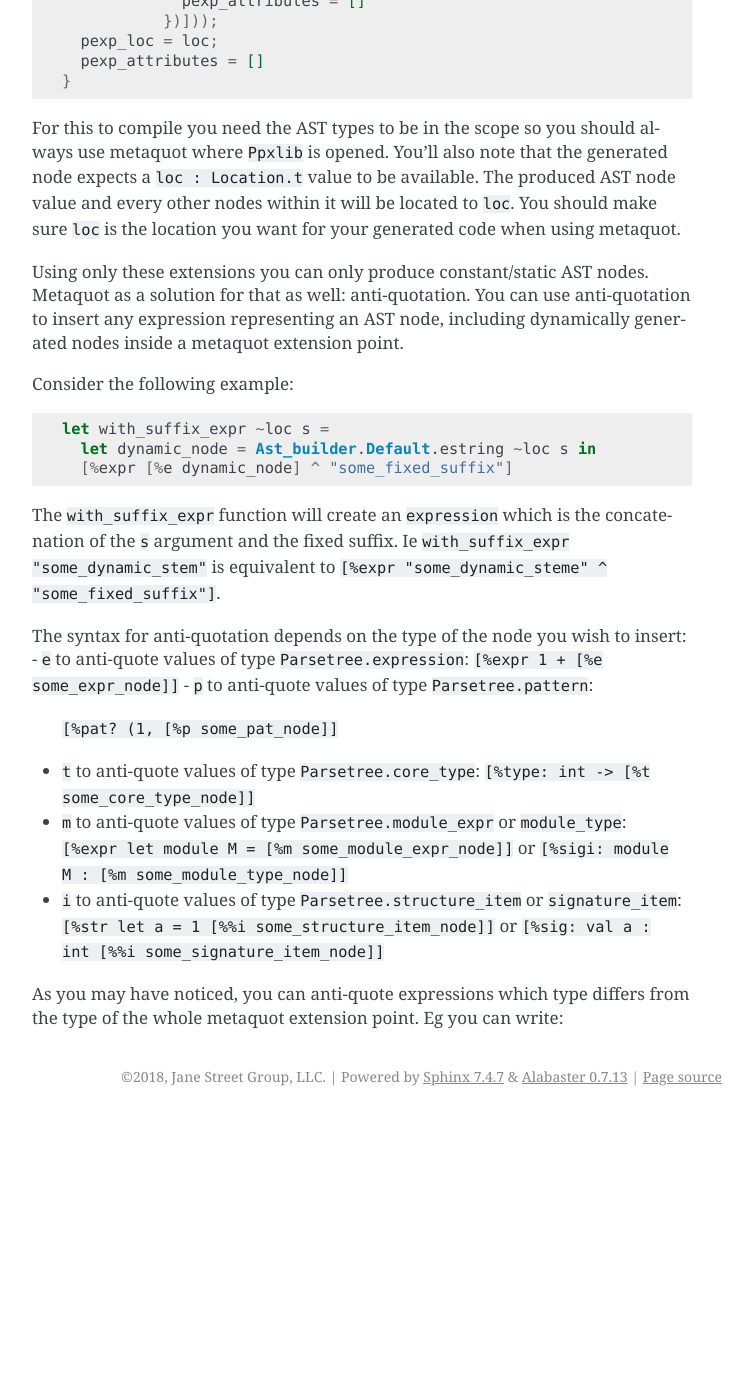
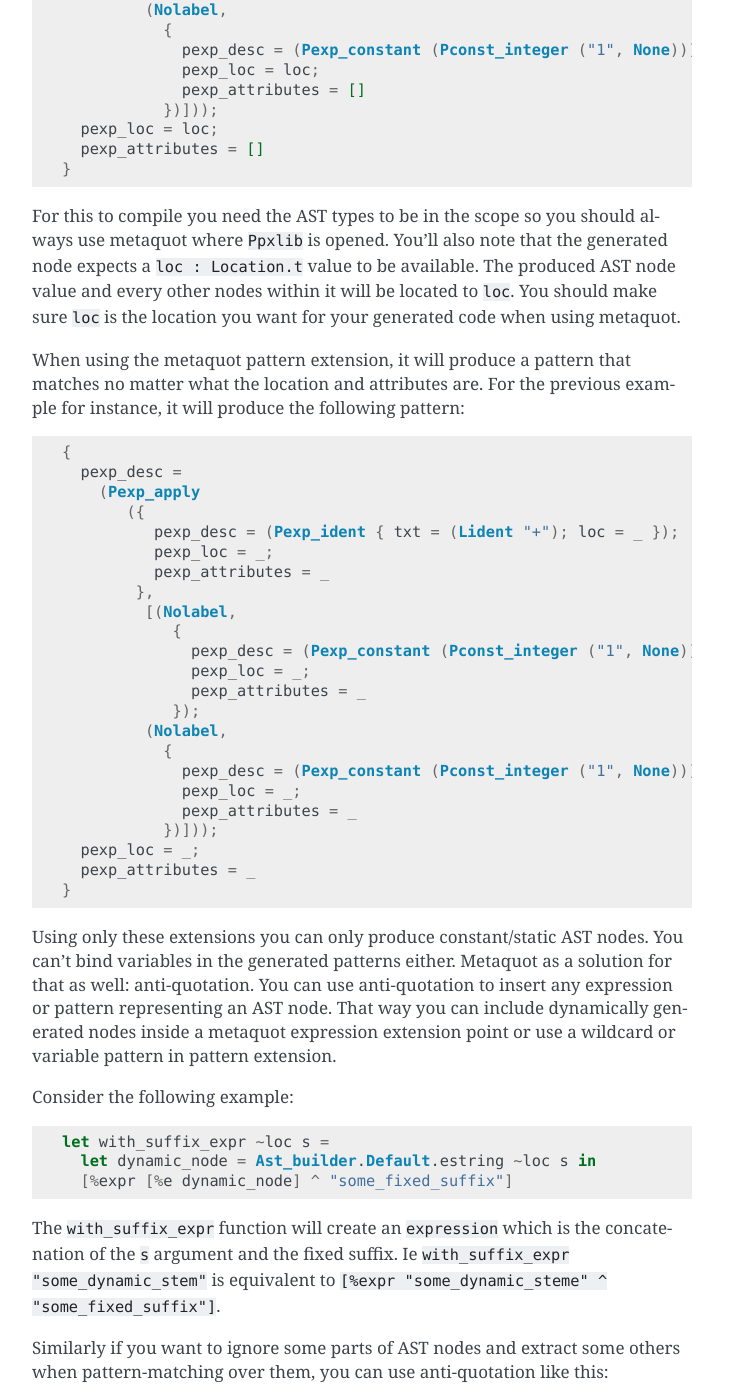
Before and after one commit to ocaml-ppx/ppxlib, a Sphinx documentation site: the page built from doc/ppx-for-plugin-authors.rst, in a window 1280 px wide and 1400 px high, scrolled down 1165 px. Shown: the whole window, without its empty margins (388-1141 px from the left). Built offline with Sphinx 7.4.7, drawn with Linux system fonts in a browser that asks for light colours; before the commit the page ends 2281 px from its top, so only the background shows below that; some of the changed text lies outside the part shown.

Commit message:
Add mention of the pattern extension
Signed-off-by: Nathan Rebours <nathan.p.rebours@gmail.com>

```diff
--- a/doc/ppx-for-plugin-authors.rst
+++ b/doc/ppx-for-plugin-authors.rst
@@ -19,8 +19,12 @@ To use metaquot you need to add it to the list of preprocessor for your PPX plug
            (name my_plugin_lib)
            (preprocess (pps ppxlib.metaquot)))
 
-Metaquot exposes different extensions. The extension you should use depends on the type of AST node
-you're trying to write. You can use the following extensions with the following syntax:
+Metaquot can be used both to write expressions of some of the AST types or to write pattern to
+match over those same types. The various extensions it exposes can be used in both contexts,
+expressions or patterns.
+
+The extension you should use depends on the type of AST node you're trying to write or to
+pattern-match over. You can use the following extensions with the following syntax:
 - ``expr`` for ``Parsetree.expression``: ``[%expr 1 + 1]``
 - ``pat`` for ``Parsetree.pattern``: ``[%pat? ("", _)]``
 - ``type`` for ``Parsetree.core_type``: ``[%type: int -> string]``
@@ -29,7 +33,8 @@ you're trying to write. You can use the following extensions with the following
 - ``str`` and ``sig`` respectively for ``Parsetree.structure`` and ``Parsetree.signature``. They use
   similar syntax to the ``_item`` extensions above as they are just a list of such items.
 
-If you consider the first example ``[%expr 1 + 1]``, metaquot will actually expand it into:
+If you consider the first example ``[%expr 1 + 1]``, in an expression context, metaquot will
+actually expand it into:
 
 .. code:: ocaml
 
@@ -63,9 +68,41 @@ You'll also note that the generated node expects a ``loc : Location.t`` value to
 produced AST node value and every other nodes within it will be located to ``loc``. You should make
 sure ``loc`` is the location you want for your generated code when using metaquot.
 
-Using only these extensions you can only produce constant/static AST nodes. Metaquot as a solution
-for that as well: anti-quotation. You can use anti-quotation to insert any expression representing
-an AST node, including dynamically generated nodes inside a metaquot extension point.
+When using the metaquot pattern extension, it will produce a pattern that matches no matter what the
+location and attributes are. For the previous example for instance, it will produce the following
+pattern:
+
+.. code:: ocaml
+
+          {
+            pexp_desc =
+              (Pexp_apply
+                 ({
+                    pexp_desc = (Pexp_ident { txt = (Lident "+"); loc = _ });
+                    pexp_loc = _;
+                    pexp_attributes = _
+                  },
+                   [(Nolabel,
+                      {
+                        pexp_desc = (Pexp_constant (Pconst_integer ("1", None)));
+                        pexp_loc = _;
+                        pexp_attributes = _
+                      });
+                   (Nolabel,
+                     {
+                       pexp_desc = (Pexp_constant (Pconst_integer ("1", None)));
+                       pexp_loc = _;
+                       pexp_attributes = _
+                     })]));
+            pexp_loc = _;
+            pexp_attributes = _
+          }
+
+Using only these extensions you can only produce constant/static AST nodes. You can't bind variables
+in the generated patterns either.  Metaquot as a solution for that as well: anti-quotation.
+You can use anti-quotation to insert any expression or pattern representing an AST node.
+That way you can include dynamically generated nodes inside a metaquot expression extension point
+or use a wildcard or variable pattern in pattern extension.
 
 Consider the following example:
 
@@ -78,6 +115,14 @@ Consider the following example:
 The ``with_suffix_expr`` function will create an ``expression`` which is the concatenation of the
 ``s`` argument and the fixed suffix. Ie ``with_suffix_expr "some_dynamic_stem"`` is equivalent to
 ``[%expr "some_dynamic_steme" ^ "some_fixed_suffix"]``.
+
+Similarly if you want to ignore some parts of AST nodes and extract some others when
+pattern-matching over them, you can use anti-quotation like this:
+
+.. code:: ocaml
+
+          match some_expr_node with
+          | [%expr 1 + [%e? _] + [%e? third]] -> do_something_with third
 
 The syntax for anti-quotation depends on the type of the node you wish to insert:
 - ``e`` to anti-quote values of type ``Parsetree.expression``: ``[%expr 1 + [%e some_expr_node]]``
@@ -92,6 +137,10 @@ The syntax for anti-quotation depends on the type of the node you wish to insert
   ``[%str let a = 1 [%%i some_structure_item_node]]`` or
   ``[%sig: val a : int [%%i some_signature_item_node]]``
 
+Note that when anti-quoting in a pattern context you must always use the ``?`` in the anti-quotation
+extension as its payload should always be a pattern in the same way it must always be an expression
+in an expression context.
+
 As you may have noticed, you can anti-quote expressions which type differs from the type of the
 whole metaquot extension point. Eg you can write:
 
```
